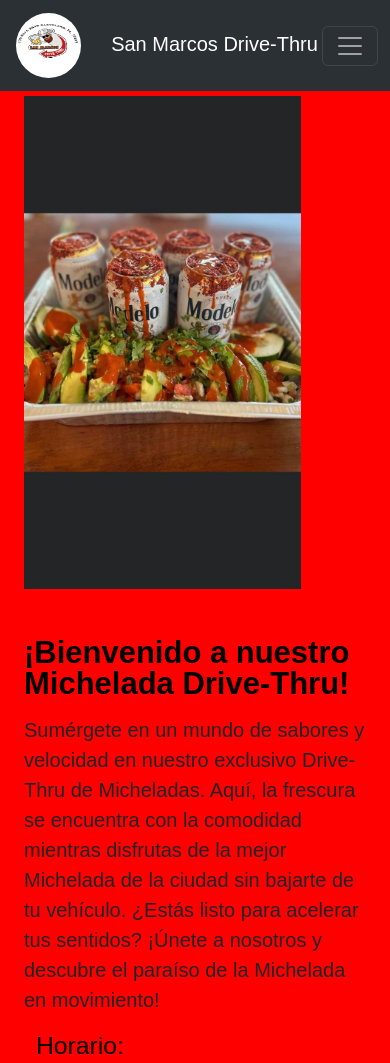
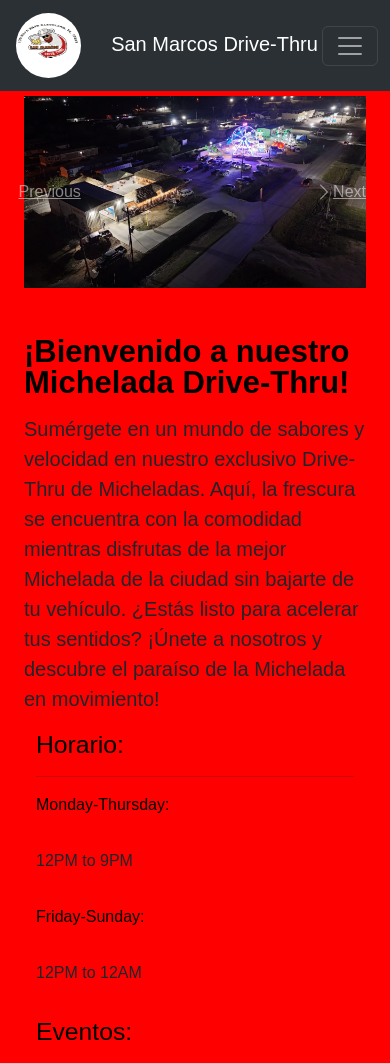
Before and after one commit to SanMarcosdrivethru/DriveThru-Menu, a plain HTML site: page index.html in a window 390 px wide. Shown: the top 1063 px of the page. Drawn offline with nearby package versions, Linux system fonts and the light colour scheme.

Commit message:
Update index.html

```diff
--- a/index.html
+++ b/index.html
@@ -52,9 +52,30 @@
     <!-- Home -->
     <div class="container col-xxl-8 px-4 py-5 ">
       <div class="row flex-lg-row-reverse align-items-center g-5 py-5">
-        <div class="col-10 col-sm-8 col-lg-6">
-          <img src="imgs/IMG_1148.JPEG" class="d-block mx-lg-auto img-fluid" alt="Bootstrap Themes" width="700" height="700" loading="lazy">
-        </div>
+        <section>
+          <div class="Gallery">
+              <div id="carouselExampleControls" class="carousel slide" data-ride="carousel">
+                  <div class="carousel-inner">
+                    <div class="carousel-item active">
+                      <img class="d-block w-100" src="imgs/image1 (1).jpeg" alt="First slide">
+                    </div>
+                    <div class="carousel-item">
+                      <img class="d-block w-100" src="imgs/image2.jpeg" alt="Second slide">
+                    </div>
+                    <div class="carousel-item">
+                      <img class="d-block w-100" src="imgs/image3.jpeg" alt="Third slide">
+                    </div>
+                  </div>
+                  <a class="carousel-control-prev" href="#carouselExampleControls" role="button" data-slide="prev">
+                    <span class="carousel-control-prev-icon" aria-hidden="true"></span>
+                    <span class="sr-only">Previous</span>
+                  </a>
+                  <a class="carousel-control-next" href="#carouselExampleControls" role="button" data-slide="next">
+                    <span class="carousel-control-next-icon" aria-hidden="true"></span>
+                    <span class="sr-only">Next</span>
+                  </a>
+                </div>
+      </section>
         <div class="col-lg-6">
           <h1 class="display-5 fw-bold text-body-emphasis lh-1 mb-3">¡Bienvenido a nuestro Michelada Drive-Thru!</h1>
           <p class="lead">Sumérgete en un mundo de sabores y velocidad en nuestro exclusivo Drive-Thru de Micheladas. Aquí, la frescura se encuentra con la comodidad mientras disfrutas de la mejor Michelada de la ciudad sin bajarte de tu vehículo. ¿Estás listo para acelerar tus sentidos? ¡Únete a nosotros y descubre el paraíso de la Michelada en movimiento!</p>
```
